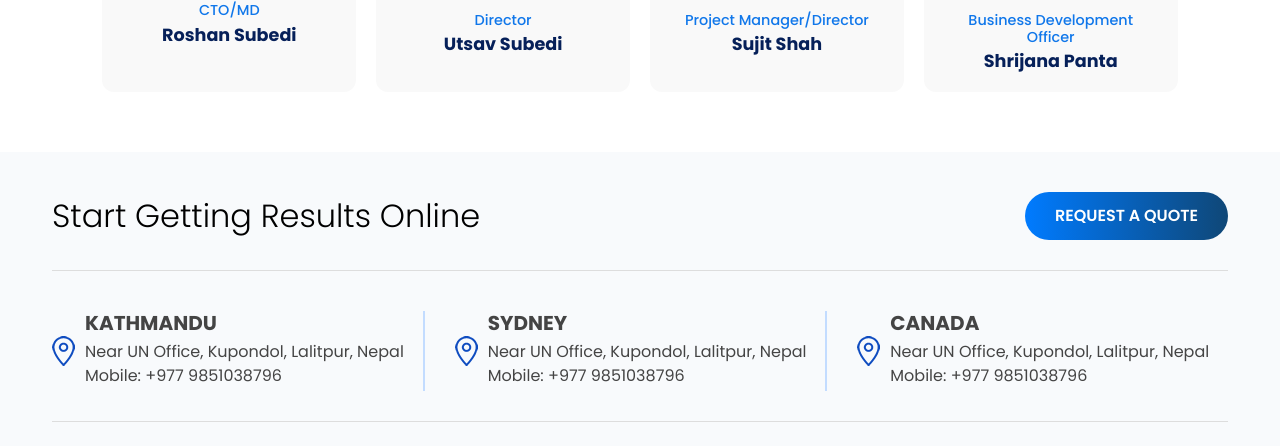
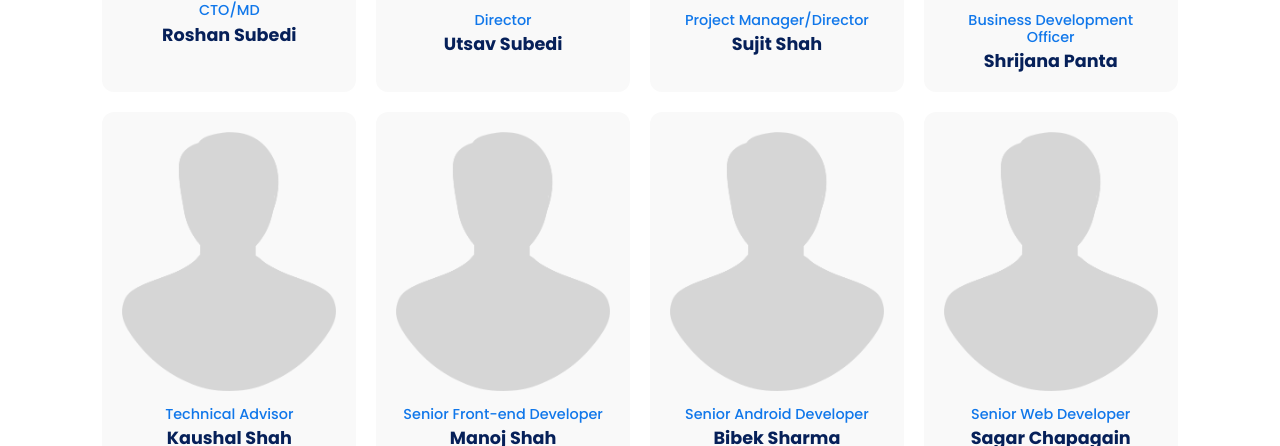
Before and after one commit to manozks/emt, a plain HTML site: page about.html in a window 1280 px wide. Shown: the part 4115-4561 px from the top of the page. Drawn offline with nearby package versions, Linux system fonts and the light colour scheme.

Commit message:
team section updated

```diff
--- a/about.html
+++ b/about.html
@@ -287,6 +287,26 @@ as Singapore, Malaysia, India, and finally here in Nepal, have also shown their
         <h5>Business Development Officer</h5>
         <h3>Shrijana Panta</h3>
       </div>
+      <div class="team-card">
+        <img src="images/avatar.png" alt="Kaushal Shah">
+        <h5>Technical Advisor</h5>
+        <h3>Kaushal Shah</h3>
+      </div>
+      <div class="team-card">
+        <img src="images/avatar.png" alt="Manoj Shah">
+        <h5>Senior Front-end Developer</h5>
+        <h3>Manoj Shah</h3>
+      </div>
+      <div class="team-card">
+        <img src="images/avatar.png" alt="Bibek Sharma">
+        <h5>Senior Android Developer</h5>
+        <h3>Bibek Sharma</h3>
+      </div>
+      <div class="team-card">
+        <img src="images/avatar.png" alt="Sagar Chapagain">
+        <h5>Senior Web Developer</h5>
+        <h3>Sagar Chapagain</h3>
+      </div>
     </div>
   </section>
 
```
